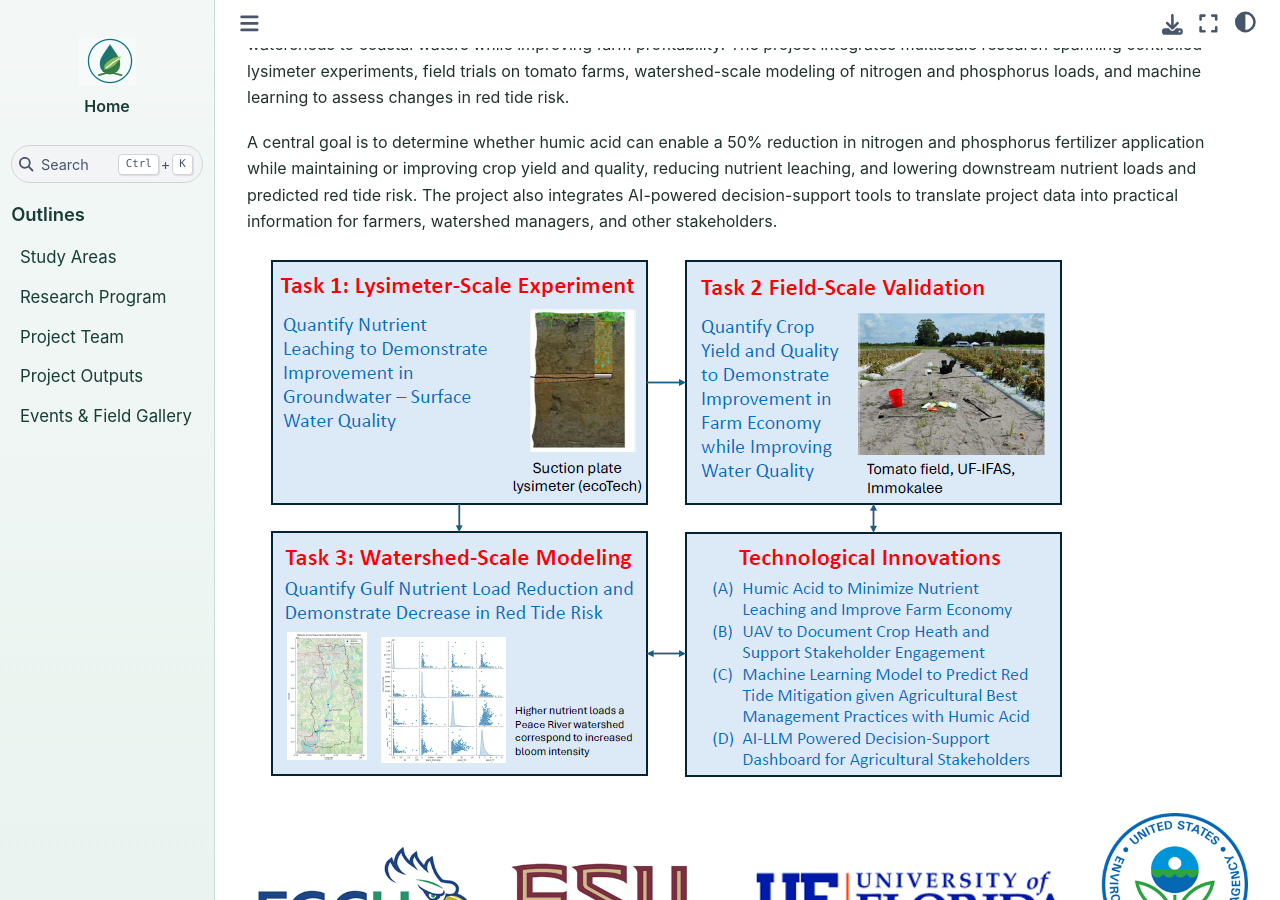
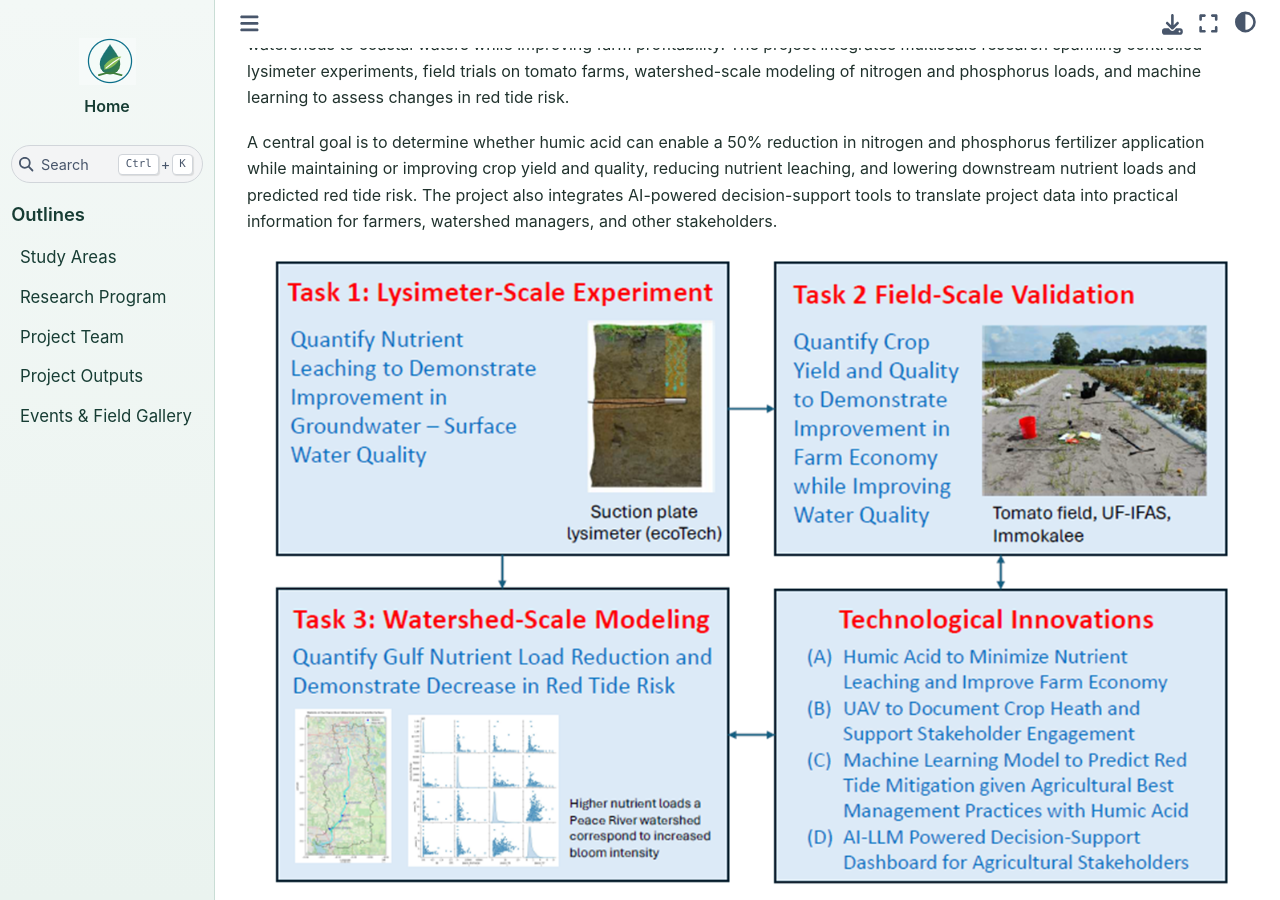
Before and after one commit to Mewcha1/HART, a Jupyter Book: the page built from intro.md, in a window 1280 px wide and 900 px high, scrolled down 443 px. Built offline with Jupyter Book 1.0.4 settings and Sphinx 7.4.7 and the Sphinx Book theme 1.1.4, drawn with Linux system fonts in a browser that asks for light colours.

Commit message:
Update HART Jupyter Book

````diff
--- a/intro.md
+++ b/intro.md
@@ -12,8 +12,8 @@ A central goal is to determine whether humic acid can enable a 50% reduction in
 ![framework](_static/img/project_framework.png)
 
 
-```{image} _static/img/Logos.png
-:alt: Logos
+```{image} _static/img/project_framework.png
+:alt: project_framework
 :align: center
 ```
 
````
Also changed, not shown: _static/img/project_framework.png.
